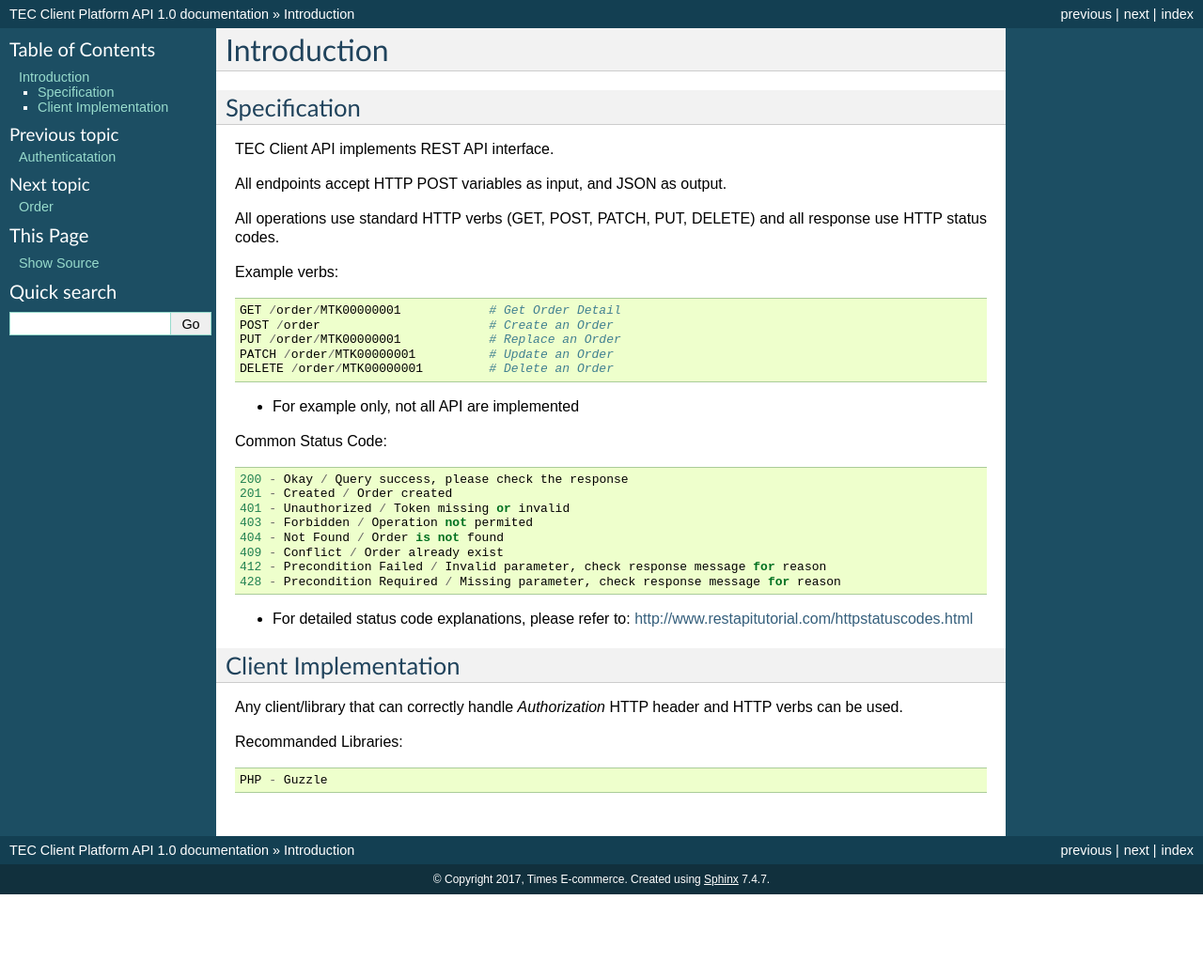
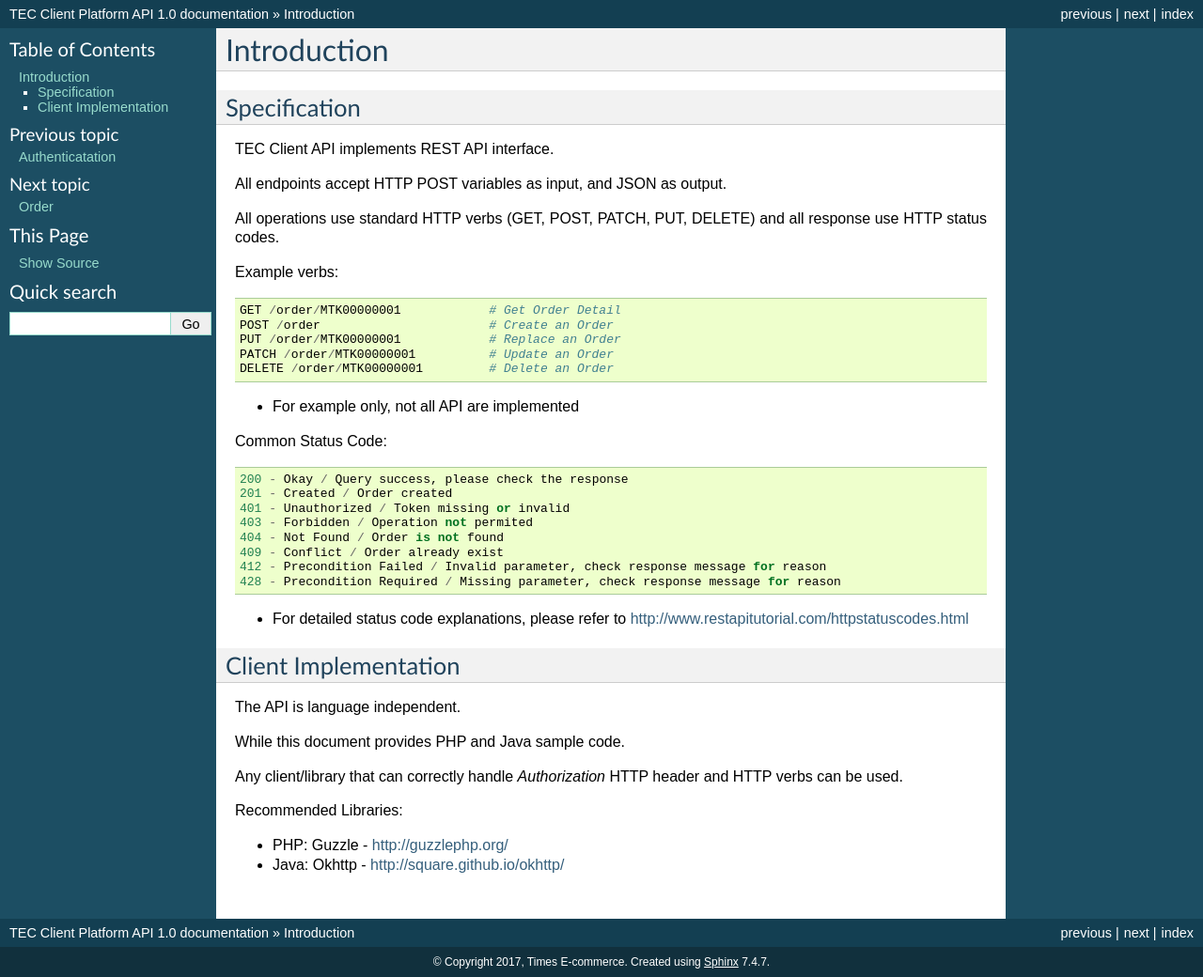
Before and after one commit to timeslogistics/times-oms-api-docs, a Sphinx documentation site: the page built from docs/introduction.rst, in a window 1280 px wide. Shown: the whole page at 94% size. Built offline with Sphinx 7.4.7, drawn with Linux system fonts in a browser that asks for light colours; before the commit the page ends 952 px from its top, so only the background shows below that.

Commit message:
Updated docs

```diff
--- a/docs/introduction.rst
+++ b/docs/introduction.rst
@@ -31,12 +31,17 @@
     412 - Precondition Failed / Invalid parameter, check response message for reason
     428 - Precondition Required / Missing parameter, check response message for reason
 
-* For detailed status code explanations, please refer to: http://www.restapitutorial.com/httpstatuscodes.html
+* For detailed status code explanations, please refer to http://www.restapitutorial.com/httpstatuscodes.html
 
 Client Implementation
 ---------------------
+The API is language independent.
+
+While this document provides PHP and Java sample code.
+
 Any client/library that can correctly handle `Authorization` HTTP header and HTTP verbs can be used.
 
-Recommanded Libraries::
+Recommended Libraries:
 
-    PHP - Guzzle
+* PHP: Guzzle - http://guzzlephp.org/
+* Java: Okhttp - http://square.github.io/okhttp/
```
Also changed, not shown: docs/authentication.rst (+4 -6 lines), docs/sample_code.rst (added, +68 -0 lines).
